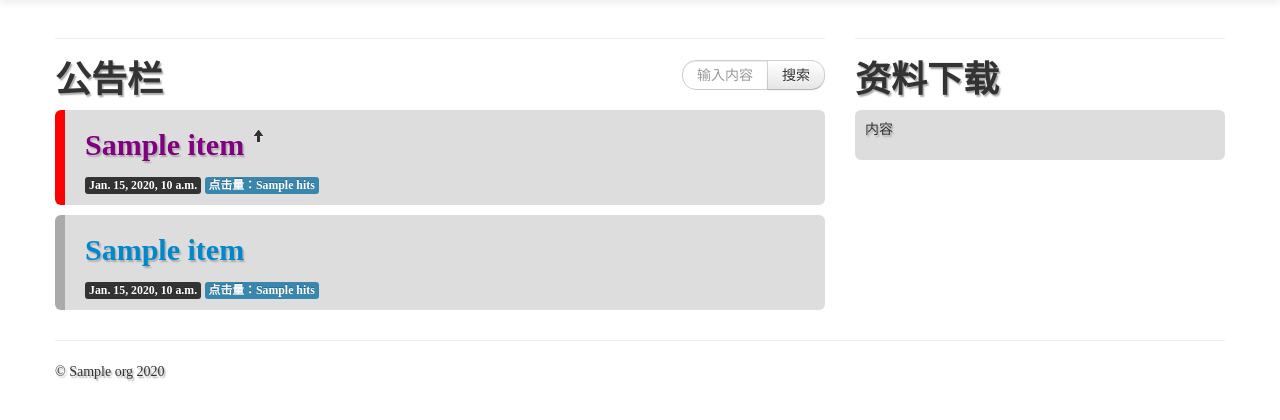
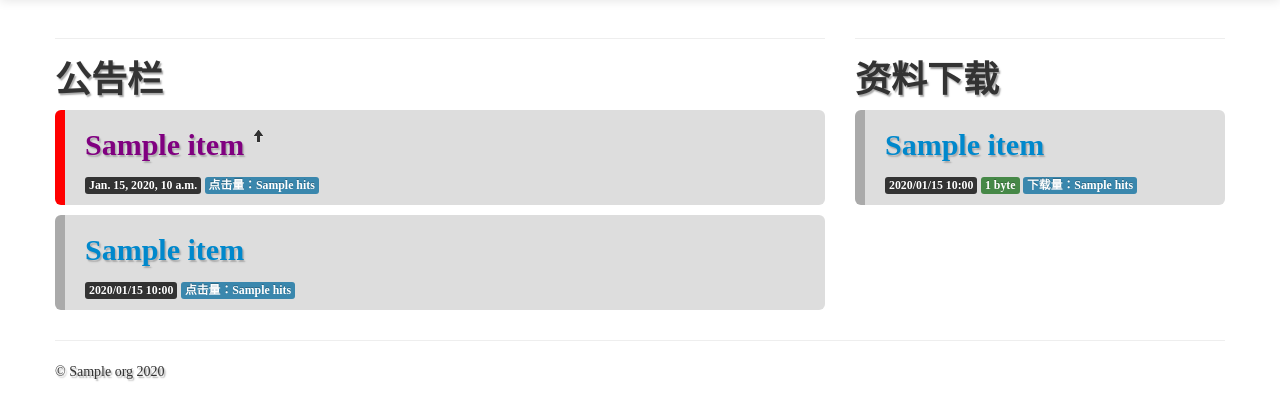
Before and after one commit to lihm09/SmartCar, a Django app: template templates/post/index.html in a window 1280 px wide. Shown: the part 42-462 px from the top of the page. Run offline with Django 3.2, Linux system fonts and the light colour scheme; the template is opened without the code that fills it: most values are stand-ins (such as "Sample title", 1, 10 or a date in 2020); some libraries are stand-ins or nearby versions.

Commit message:
文件下载

```diff
--- a/SmartCar/urls.py
+++ b/SmartCar/urls.py
@@ -4,10 +4,9 @@ from django.contrib import admin
 admin.autodiscover()
 
 urlpatterns = patterns('',
-    url(r'^$', 'SmartCar.views.index'),
-    url(r'^about/$', 'SmartCar.views.about'),
+    url(r'^$', 'SmartCar.views.index',name='home'),
+    url(r'^about/$', 'SmartCar.views.about',name='about'),
     url(r'^manage/', include(admin.site.urls)),
     url(r'^accounts/',include('accounts.urls')),
     url(r'^post/', include('post.urls')),
-
 )
--- a/post/admin.py
+++ b/post/admin.py
@@ -1,5 +1,5 @@
 from django.contrib import admin
-from post.models import Announcement, Download
+from post.models import Post, File
 
-admin.site.register(Announcement)
-admin.site.register(Download)
+admin.site.register(Post)
+admin.site.register(File)
--- a/post/urls.py
+++ b/post/urls.py
@@ -3,5 +3,5 @@ from django.conf.urls import patterns,include, url
 urlpatterns = patterns('post.views',
     url(r'^$','index',name='post_index'),
     url(r'^(?P<num>[0-9]+)/$','detail',name='post_detail'),
-
+    url(r'^file/(?P<num>[0-9]+)/$','file',name='post_file')
 )
--- a/static/css/main.css
+++ b/static/css/main.css
@@ -109,14 +109,6 @@ body{
     color: #ccccff;
 }
 
-.download .content{
-    display: block;
-    background-color: #dddddd;
-    -webkit-border-radius: 6px;
-        -moz-border-radius: 6px;
-              border-radius: 6px;
-    padding: 5px 5px 5px 5px;
-}
 
 #s{
     -webkit-transition-duration: 400ms;
@@ -128,10 +120,14 @@ body{
     -o-transition-duration: 400ms;
     -o-transition-property: width;
     -o-transition-timing-function: ease;
-    width: 56px;
+    width: 28px;
 }
 #s:focus{
-    width: 180px;
+    width: 120px;
+}
+
+.input-append select{
+    width: 66px;
 }
 
 @media (max-width: 512px){
--- a/templates/base.html
+++ b/templates/base.html
@@ -31,11 +31,11 @@
             <a class="brand" href="/">{{ site_name }}</a>
             <div class="nav-collapse collapse">
                 <ul class="nav">
-                    <li id="home" class="active"><a href="/"><i class="icon-home icon-white"></i> 首页</a></li>
-                    <li id="post"><a href="/post/"><i class="icon-file icon-white"></i> 公告栏</a></li>
+                    <li id="home" class="active"><a href="{% url home %}"><i class="icon-home icon-white"></i> 首页</a></li>
+                    <li id="post"><a href="{% url post_index %}"><i class="icon-file icon-white"></i> 公告栏</a></li>
                     <li id="team"><a href="/team/"><i class="icon-flag icon-white"></i> 参赛队伍</a></li>
                     <li id="discuss"><a href="/discuss/"><i class="icon-comment icon-white"></i> 吐槽</a></li>
-                    <li id="about"><a href="/about/"><i class="icon-info-sign icon-white"></i> 关于</a></li>
+                    <li id="about"><a href="{% url about %}"><i class="icon-info-sign icon-white"></i> 关于</a></li>
                 </ul>
 
                 {% if user.is_authenticated %}
--- a/templates/post/detail.html
+++ b/templates/post/detail.html
@@ -8,7 +8,7 @@
             {{ this_post.title }}
             <a class="btn btn-info" href="/post/">返回公告栏</a>
             {% if user.is_superuser %}
-                <a class="btn btn-danger" href="/manage/post/announcement/{{ this_post.id }}/">编辑</a>
+                <a class="btn btn-danger" href="/manage/post/post/{{ this_post.id }}/">编辑</a>
             {% endif %}
         </h1>
     <hr />
@@ -16,6 +16,6 @@
 
 {% block content %}
     <div class="content">
-        {{ this_post.content|markdown }}
+        {{ this_post.content|markdown|safe }}
     </div>
 {% endblock %}
--- a/templates/post/index.html
+++ b/templates/post/index.html
@@ -1,5 +1,4 @@
 {% extends 'post/base.html' %}
-{% load markup %}
 
 {% block title %}公告栏{% endblock %}
 
@@ -9,17 +8,9 @@
     <div class="row">
         <div class="span8">
             <hr/>
-            <div class="pull-right">
-                <form class="form-search">
-                    <div class="input-append">
-                        <input type="text" id="s" class="search-query" placeholder="输入内容搜索公告">
-                        <input type="submit" class="btn" value="搜索">
-                    </div>
-                </form>
-            </div>
             <h1>公告栏
                 {% if user.is_superuser %}
-                    <a class="btn btn-danger" href="/manage/post/announcement/add/">发布公告</a>
+                    <a class="btn btn-danger" href="/manage/post/post/add/">发布公告</a>
                 {% endif %}
             </h1>
             {% if top %}
@@ -34,13 +25,10 @@
                             <span class="label label-info">点击量：{{ item.hits }}</span>
                             {% if user.is_superuser %}
                                 <span class="label label-important">
-                                    <a href="/manage/post/announcement/{{ item.id }}/">编辑</a>
+                                    <a href="/manage/post/post/{{ item.id }}/">编辑</a>
                                 </span>
                             {% endif %}
                         </div>
-                        <!--
-                        <div class="content">{{ item.content|markdown }}</div>
-                    -->
                     </div>
                 {% endfor %}
             {% endif %}
@@ -52,11 +40,11 @@
                             <h2>
                                 <a href="/post/{{ item.id }}/">{{ item.title }}</a>
                             </h2>
-                            <span class="label label-inverse">{{ item.post_time }}</span>
+                            <span class="label label-inverse">{{ item.post_time|date:"Y/m/d H:i" }}</span>
                             <span class="label label-info">点击量：{{ item.hits }}</span>
                             {% if user.is_superuser %}
                                 <span class="label label-important">
-                                    <a href="/manage/post/announcement/{{ item.id }}/">编辑</a>
+                                    <a href="/manage/post/post/{{ item.id }}/">编辑</a>
                                 </span>
                             {% endif %}
                         </div>
@@ -64,16 +52,30 @@
                 {% endfor %}
             {% endif %}
         </div>
-        <div class="span4 download">
+        <div class="span4">
             <hr/>
             <h1>资料下载
                 {% if user.is_superuser %}
-                    <a class="btn btn-danger" href="/manage/post/download/add/">添加文件</a>
+                    <a class="btn btn-danger" href="/manage/post/file/add/">添加文件</a>
                 {% endif %}
             </h1>
-            <div class="content">
-                <p>内容</p>
-            </div>
+        {% if file %}
+            {% for item in file %}
+                <div class="article">
+                <div class="title">
+                    <h2><a href="/post/file/{{ item.id }}" title="{{ item.description }}">{{ item.name }}</a></h2>
+                    <span class="label label-inverse">{{ item.upload_time|date:"Y/m/d H:i" }}</span>
+                    <span class="label label-success">{{ item.file.size|filesizeformat }}</span>
+                    <span class="label label-info">下载量：{{ item.hits }}</span>
+                    {% if user.is_superuser %}
+                        <span class="label label-important">
+                                    <a href="/manage/post/file/{{ item.id }}/">编辑</a>
+                                </span>
+                    {% endif %}
+                </div>
+                </div>
+            {% endfor %}
+        {% endif %}
         </div>
     </div>
 {% endblock %}
```
Also changed, not shown: post/models.py (+6 -5 lines), post/views.py (+18 -7 lines).
